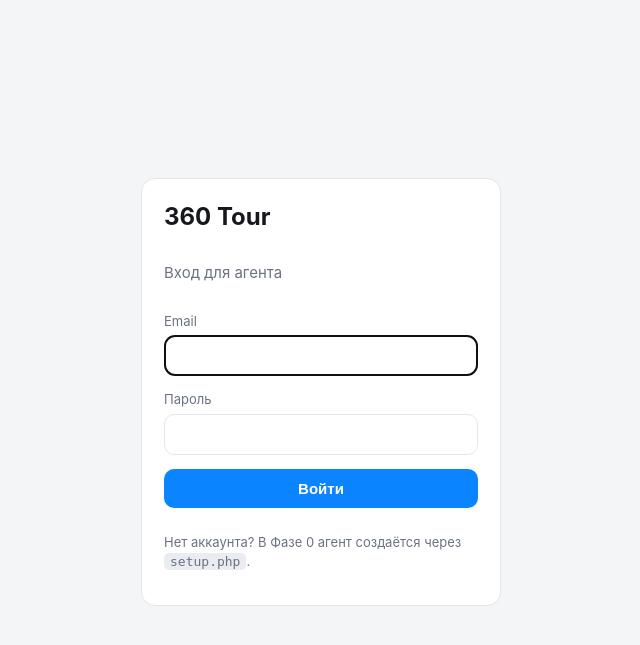
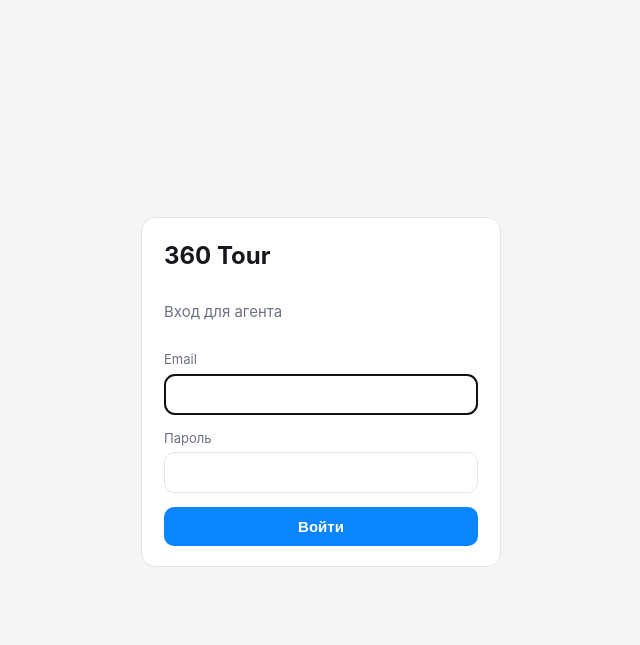
Before and after one commit to issatayski/360, a PHP site: page /login.php in a window 1280 px wide. Shown: the top 645 px of the page, without its empty margins (319-959 px from the left). Run offline with PHP 8.4, Linux system fonts and the light colour scheme.

Commit message:
login: убрал подсказку про setup.php под кнопкой входа
Co-Authored-By: Claude Opus 4.8 <noreply@anthropic.com>

```diff
--- a/public_html/login.php
+++ b/public_html/login.php
@@ -37,7 +37,6 @@ $token = csrf_token();
       <input type="password" name="password" required autocomplete="current-password">
     </label>
     <button class="btn primary" type="submit">Войти</button>
-    <p class="muted small">Нет аккаунта? В Фазе 0 агент создаётся через <code>setup.php</code>.</p>
   </form>
 </body>
 </html>
```
